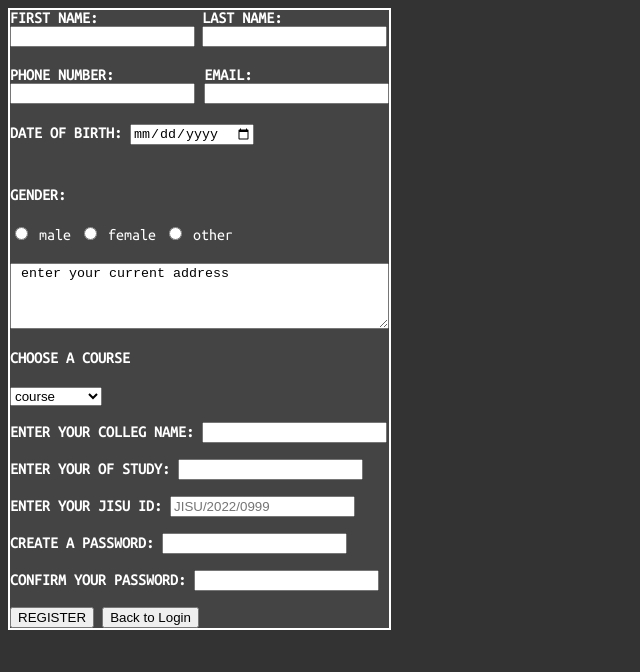
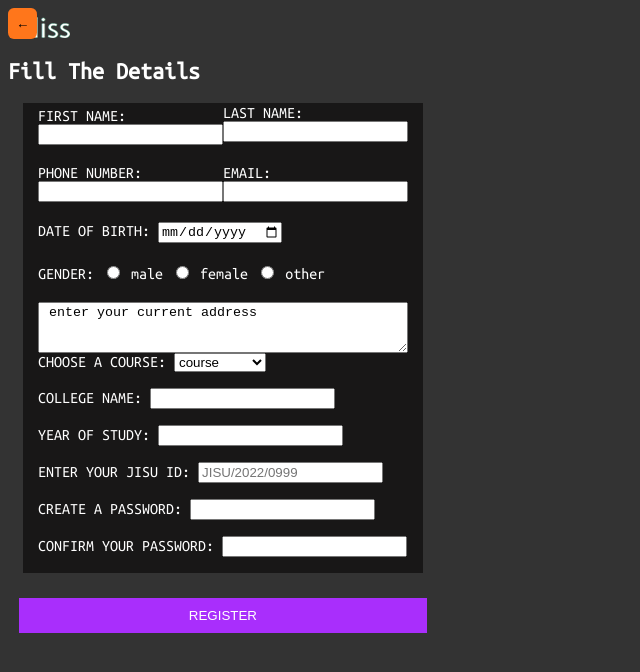
Before and after one commit to ani-003/Student-Management-System, a plain HTML site: page index.html in a window 1280 px wide. Both pictures are taken after a click on the button "REGISTER". Shown: the whole page, without its empty margins (0-640 px from the left). Drawn offline with Linux system fonts and the light colour scheme.

Commit message:
commit 22sept

```diff
--- a/index.html
+++ b/index.html
@@ -14,6 +14,10 @@
 </head>
 
 <body>
+
+    <header>
+        <div class="logo"></div>
+    </header>
 
     <div class="container" id="login-container">
         <div class="box">
@@ -38,39 +42,50 @@
 
     <div class="container1" style="display: none;" id="registration-container">
         <form action="">
+            <div>
+                <button id="back-to-login-btn" style="background-color: rgb(255, 118, 27); border: none; border-radius: 20%; padding: 8px;">&larr;</button>
+            </div>
+            <div class="heading">
+                <h2>Fill The Details</h2>
+            </div>
+
+            <div class="form">
+                <div class="form-cont">
                     <div class="personal-det">
                         <div class="name">
-                    <div class="finame">
-                        <label for="fname"> <B>FIRST NAME:</B></label>
+                            <div class="finame" style="margin-top: 5px;">
+                                <label for="fname"> FIRST NAME: </label>
                                 <input type="text" name="fname" id="fname">
                             </div>
 
                             <div class="laname">
-                        <label for="lname"> <B>LAST NAME:</B></label>
+                                <label for="lname"> LAST NAME: </label>
                                 <input type="text" name="lname" id="lname">
                             </div>
                         </div>
 
+
                         <div class="contact">
                             <div class="num">
-                    <label for="number"> <B>PHONE NUMBER:</B></label>
+                                <label for="number"> PHONE NUMBER: </label>
                                 <input type="number" name="number" id="number">
                             </div>
 
                             <div class="email">
-                    <label for="email"> <B>EMAIL:</B></label>
+                                <label for="email"> EMAIL: </label>
                                 <input type="text" name="email" id="email">
                             </div>
                         </div>
 
                         <div class="dob">
-                    <label for="dob"> <B>DATE OF BIRTH:</B></label>
+                            <label for="dob"> DATE OF BIRTH: </label>
                             <input type="date" name="dob" id="dob">
                         </div>
 
                         <div class="gender">
                             <label for="">
-                        <H4> <B> GENDER:</B></H4>
+                                GENDER:
+
                             </label>
                             <input type="radio" id="male" name="gender" value="male">
                             <label for="male"> male</label>
@@ -80,12 +95,12 @@
                             <label for="other"> other</label>
                         </div>
 
-                <textarea name="address" id="" cols="40" rows="4"> enter your current address</textarea>
+                        <textarea name="address" id="" cols="40" rows="3"> enter your current address</textarea>
                     </div>
 
-            <label for="course"><b>
-                    <h4> CHOOSE A COURSE</h4>
-                </b></label>
+                    <label for="course">
+                        CHOOSE A COURSE:
+                    </label>
                     <select name="course" id="course">
                         <option value="course"> course</option>
                         <option value="BCA">BCA </option>
@@ -98,29 +113,34 @@
 
                     <Br>
                     <br>
-            <label for="college"> <B> ENTER YOUR COLLEG NAME:</B></label>
+                    <label for="college"> COLLEGE NAME: </label>
 
                     <input type="text" name="college" id="college">
                     <BR>
                     <BR>
-            <label for="year"> <b>ENTER YOUR OF STUDY:</b></label>
+                    <label for="year"> YEAR OF STUDY: </label>
                     <input type="text" name="year" id="year">
                     <BR>
                     <BR>
-            <label for="jisu"> <b>ENTER YOUR JISU ID:</b></label>
+                    <label for="jisu"> ENTER YOUR JISU ID: </label>
                     <input type="text" name="jisu" id="jisu" placeholder="JISU/2022/0999" required>
                     <BR>
                     <BR>
-            <label for="password"><B> CREATE A PASSWORD:</B></label>
+                    <label for="password"> CREATE A PASSWORD: </label>
                     <input type="password" name="password" id="password">
                     <br>
                     <br>
-            <label for="re-password"> <B>CONFIRM YOUR PASSWORD:</B></label>
+                    <label for="re-password"> CONFIRM YOUR PASSWORD: </label>
                     <input type="password" name="re-password" id="re-password">
                     <BR>
                     <BR>
+                </div>
+            </div>
+
+            <div class="buttons">
                 <button id="register-btn-registration"> REGISTER </button>
-            <button id="back-to-login-btn">Back to Login</button>
+
+            </div>
 
 
 
--- a/login-script.js
+++ b/login-script.js
@@ -1,25 +1,22 @@
-// login-script.js
 document.addEventListener("DOMContentLoaded", function () {
    const loginContainer = document.getElementById("login-container");
    const registrationContainer = document.getElementById("registration-container");
    const registerBtnLogin = document.getElementById("register-btn-login");
-    const registerBtnRegistration = document.getElementById("register-btn-registration");
    const backToLoginBtn = document.getElementById("back-to-login-btn");
 
    registerBtnLogin.addEventListener("click", () => {
-        loginContainer.style.display = "none";
+      loginContainer.classList.add("slide-out");
       registrationContainer.style.display = "block";
-        registrationContainer.style.left = "10%";
-        registrationContainer.style.width = "30%";
-        registrationContainer.style.height = "100%";
-        registrationContainer.style.top = "0%";
-
-
+      setTimeout(() => {
+         registrationContainer.classList.add("slide-in");
+      }, 50);
    });
 
-
    backToLoginBtn.addEventListener("click", () => {
+      registrationContainer.classList.remove("slide-in");
+      setTimeout(() => {
+         loginContainer.classList.remove("slide-out");
          registrationContainer.style.display = "none";
-        loginContainer.style.display = "block"; // Show the login container again
+      }, 500);
    });
 });
--- a/login-style.css
+++ b/login-style.css
@@ -7,12 +7,12 @@ body {
 
 .container {
     position: fixed;
-    top: 50%;
+    top: 20%;
     right: 10%;
     transform: translate(0%, -50%);
     display: flex;
     flex-direction: column; /* Stack elements vertically */
-    justify-content: center;
+    justify-content: space-evenly; /* Evenly distribute elements vertically */
     align-items: center;
     width: 20%; /* Adjust the width as needed */
     max-width: 700px; /* Set a maximum width for responsiveness */
@@ -21,7 +21,12 @@ body {
     padding: 20px;
     height: 50%;
 
+    transition: transform 0.5s, opacity 0.5s;
+
+   transform: translate(0%);
+   opacity: 1;
 }
+
 .personal-det{
     display: grid;
     grid-template-columns: repeat(1, 1fr); /* Create 3 equal columns */
@@ -36,12 +41,11 @@ body {
 }
 
 .container1{
-    top: 10%;
-    left: 10%;
+
     height: auto;
-    width: auto;
-    border: 2px solid #FFF; /* White border */
-    background-color: #444; /* Dark background color */
+    width: 34%;
+
+
 }
 
 .uname, .password {
@@ -74,6 +78,85 @@ body {
     margin-top: 10px;
 }
 
+.logo {
+    position: absolute;
+    top: 15px;
+    left: 15px;
+    width: 60px;
+    height: 25px;
+    background-image: url('./bliss.png');
+    background-size: cover;
+    transition: transform 0.3s ease;
+    display: block;
+  }
+
+
+.form{
+
+    background-color:#181717;/* Dark background color */
+    margin: 15px;
+    align-items: center;
+
+}
+
+.form-cont{
+    margin: 15px;
+    border: 1px;
+    border-color: #FFF;
+    top: 50%;
+    left: 10%;
+    align-items: center;
+
+}
+
 .register button:hover {
     transform: scale(1.1);
 }
+
+.buttons {
+    display: flex;
+    flex-direction: column; /* Stack buttons vertically */
+    align-items: center; /* Center buttons horizontally */
+    margin-top: 15px;
+}
+
+.buttons button {
+    background-color: rgb(169, 46, 252);
+    color: #FFF;
+    width: 95%;
+    padding: 10px 0; /* Adjust vertical padding to center the button */
+    border: none;
+    cursor: pointer;
+    transition: transform 0.3s;
+    margin-top: 10px;
+    transition: background-color 0.3s, transform 0.3s;
+}
+.buttons button:hover{
+    background-color: #2980B9; /* Change the background color on hover */
+
+}
+
+#back-to-login-btn button{
+
+
+    color: #FFF; /* White button text */
+    width: 40%;
+    padding: 5px 10px; /* Increase padding for better button size */
+    border: none; /* Remove button borders if desired */
+    cursor: pointer; /* Change cursor on hover */
+    transition: transform 0.3s;
+    margin-top: 10px;
+}
+
+#registration-container.slide-in {
+    transform: translate(0%);
+    display: block;
+    opacity: 1;
+    transition: transform 0.5s, opacity 0.5s;
+ }
+
+ #login-container.slide-out {
+    transform: translate(100%);
+    opacity: 0;
+    transition: transform 0.5s, opacity 0.5s;
+ }
--- /dev/null
+++ b/profile.css
@@ -0,0 +1,74 @@
+body {
+    background-color: #333; /* Dark background */
+    font-family: 'Ubuntu Mono', monospace;
+    color: #FFF; /* White text color */
+    overflow: auto;
+}
+
+.container{
+    width: 900px;
+    height: 809px;
+    border: 2px solid black;
+    margin-left: 25%;
+    margin-top: 70px;
+
+
+}
+.img img{
+    width: 100px;
+    height: 7S0px;
+    position: absolute;
+    border-radius: 90%;
+    margin-left: 10px;
+    margin-bottom: 10px;
+}
+.img h3{
+    margin-left: 150px;
+    /* margin-top: 100px; */
+    /* margin-top: 100px; */
+}
+.heading h1{
+    text-align: center;
+    padding: 10px;
+    background-color: aqua;
+}
+.personal-details{
+    width: 400px;
+    height: 528px;
+    border: 2px solid black;
+    position: absolute;
+    margin-left: 20PX;
+    margin-top: 10PX;
+    padding-left: 10PX;
+}
+.class-details{
+    width: 400px;
+    height: 528px;
+    border: 2px solid black;
+    float:right ;
+    margin-right: 20px;
+    margin-top: 10PX;
+    padding-left: 10PX;
+
+}
+.personal-details p{
+    margin-left: 5px;
+    /* text-transform: lowercase; */
+    margin-bottom: 10PX;
+}
+.class-details p{
+    margin-left: 5px;
+    text-transform: uppercase;
+
+}
+.button button{
+    padding: 10px;
+    background-color: rgb(58, 58, 247);
+    /* text-align: center; */
+    float: right;
+    color: white;
+    text-transform: uppercase;
+    font-size: 20px;
+    margin-right: 10px;
+
+}
```
Also changed, not shown: student-profile.html (added, +69 -0 lines), bliss.png (added). Lines whose indentation alone changed are shown as unchanged.
